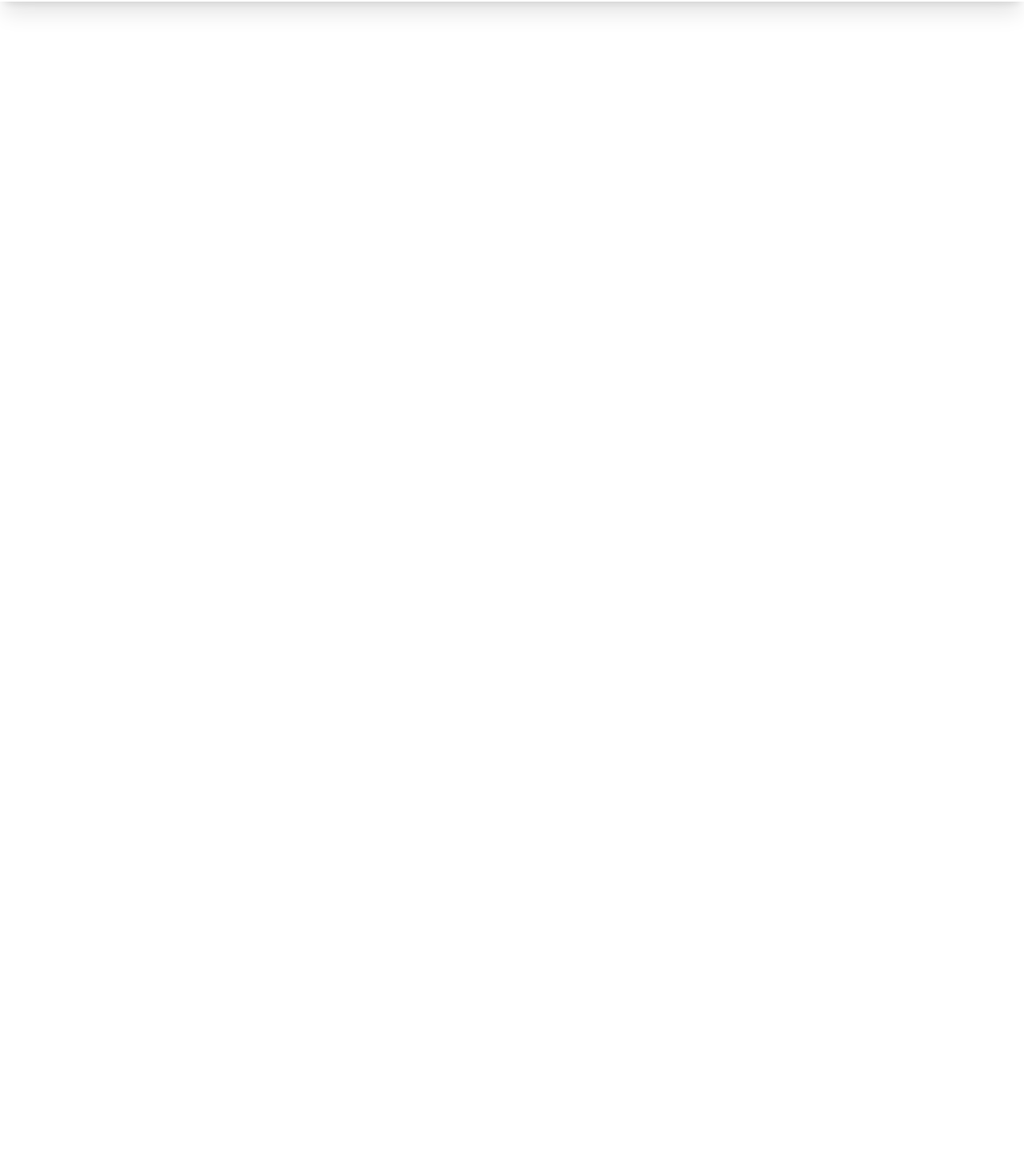
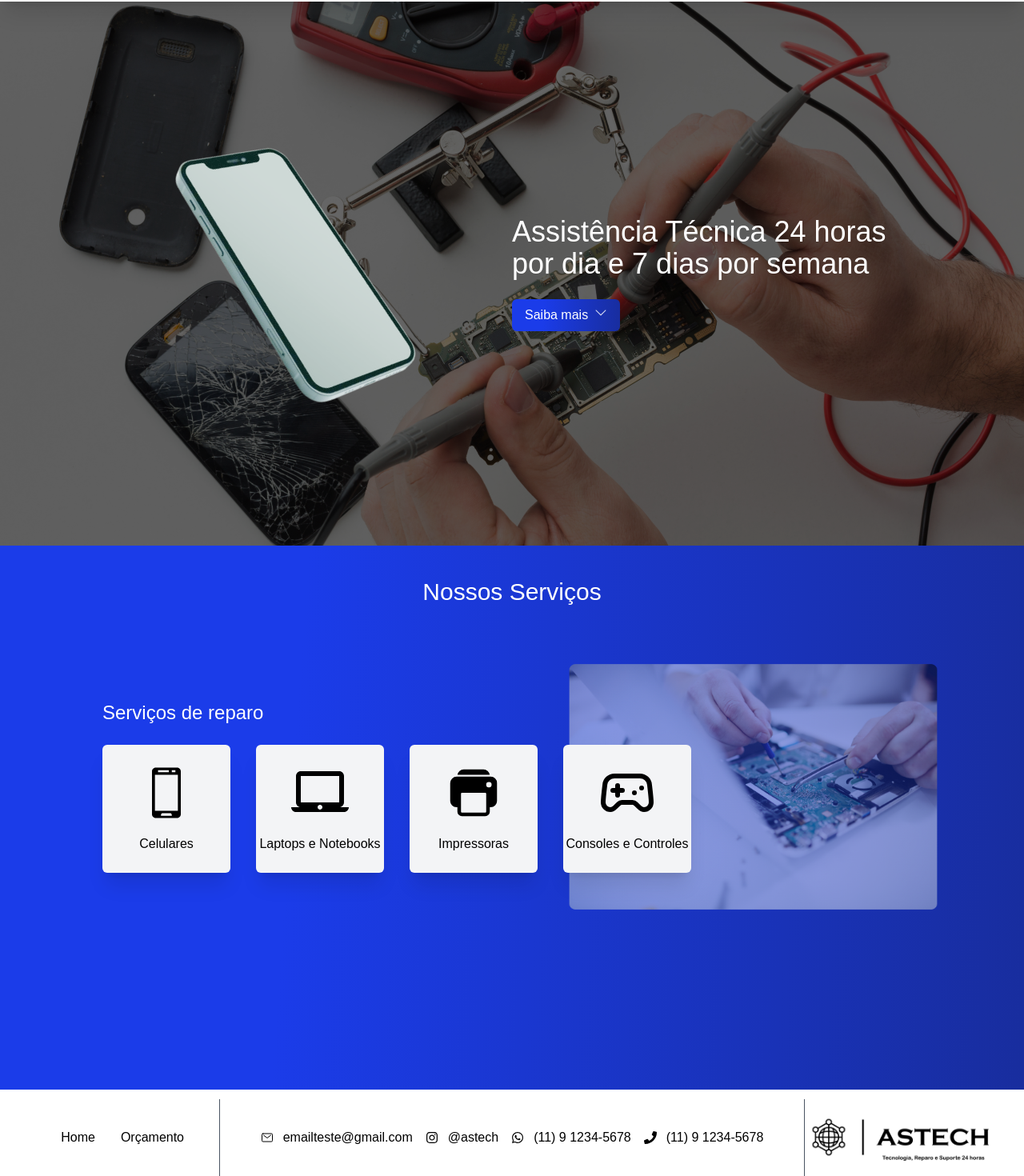
Before and after one commit to astech-repo/front-end, a Next.js app: page / in a window 1280 px wide. Shown: the part 118-1588 px from the top of the page at 80% size. Before the commit the page ends 800 px from the top, so only its background shows below. Built offline with nearby package versions, Linux system fonts and the light colour scheme; a web font is replaced by a local one.

Commit message:
Home finalizada

```diff
--- a/src/app/page.tsx
+++ b/src/app/page.tsx
@@ -1,9 +1,87 @@
 import Header from "@/components/header";
+import Image from "next/image";
+import bghome from "../../public/bg-home.png";
+import smartphone from "../../public/smartphone.png";
+import card from "../../public/card-home.png";
+import { BsChevronDown } from "react-icons/bs";
+import CardButton from "@/components/button-home";
+import { GiSmartphone } from "react-icons/gi";
+import { MdLaptopMac } from "react-icons/md";
+import { IoPrint } from "react-icons/io5";
+import { LuGamepad2 } from "react-icons/lu";
+import Footer from "@/components/footer";
+
+const buttons = [
+  {
+    title: "Celulares",
+    icon: <GiSmartphone />,
+    link: "test",
+  },
+  {
+    title: "Laptops e Notebooks",
+    icon: <MdLaptopMac />,
+    link: "test",
+  },
+  {
+    title: "Impressoras",
+    icon: <IoPrint />,
+    link: "test",
+  },
+  {
+    title: "Consoles e Controles",
+    icon: <LuGamepad2 />,
+    link: "test",
+  },
+];
 
 export default function Home() {
   return (
-    <main className="flex min-h-screen flex-col items-center justify-center">
-      <Header/>
+    <main className="flex min-h-screen min-w-screen flex-col items-center justify-center">
+      <Header />
+      <section className="w-full h-[85vh] mt-[15vh] relative flex justify-center items-center">
+        <div className="absolute top-0 left-0 z-0">
+          <Image
+            src={bghome}
+            alt="Background Home"
+            className="h-[85vh] w-screen object-cover"
+          />
+        </div>
+        <div className="z-10 flex items-center justify-center">
+          <div className="w-1/2 flex justify-end">
+            <Image src={smartphone} alt="Smartphone" />
+          </div>
+          <div className="w-1/2 flex flex-col items-start gap-6">
+            <h1 className="text-white text-4xl w-3/4">
+              Assistência Técnica 24 horas por dia e 7 dias por semana
+            </h1>
+            <button className="flex items-center justify-center gap-2 bg-degrade text-white rounded-md px-4 py-2 transition-all hover:brightness-110">
+              Saiba mais <BsChevronDown className="animate-bounce" />
+            </button>
+          </div>
+        </div>
+      </section>
+      <section className="h-[85vh] bg-degrade w-full flex flex-col items-center py-10">
+        <h1 className="text-white text-3xl">Nossos Serviços</h1>
+        <div className="flex flex-col justify-center items-start w-4/5 h-3/4">
+          <div className="flex flex-col justify-center items-start gap-6 z-10">
+            <h1 className="text-white text-2xl">Serviços de reparo</h1>
+            <div className="flex items-center justify-center gap-8">
+              {buttons.map((button, index) => (
+                <CardButton
+                  key={index}
+                  icon={button.icon}
+                  title={button.title}
+                  link={button.link}
+                />
+              ))}
+            </div>
+          </div>
+          <div className="absolute right-8 z-0">
+            <Image src={card} alt="Assistência Técnica" className="scale-75" />
+          </div>
+        </div>
+      </section>
+      <Footer />
     </main>
   );
 }
--- /dev/null
+++ b/src/components/button-home.tsx
@@ -0,0 +1,21 @@
+import Link from "next/link";
+import React from "react";
+
+interface CardButtonProps {
+  icon: React.ReactNode;
+  title: string;
+  link: string;
+}
+
+const CardButton: React.FC<CardButtonProps> = ({ icon, title, link }) => {
+  return (
+    <Link href={link}>
+      <div className="cursor-pointer transition-all hover:opacity-75 bg-gray-100 w-40 h-40 rounded-md shadow-xl flex flex-col items-center justify-center gap-4">
+        <div className="text-7xl">{icon}</div>
+        <div className="text-center text-balance">{title}</div>
+      </div>
+    </Link>
+  );
+};
+
+export default CardButton;
--- /dev/null
+++ b/src/components/footer.tsx
@@ -0,0 +1,31 @@
+import Image from "next/image";
+import logo from "../../public/ASTECH-Logo.png";
+import { FaInstagram, FaPhone, FaPhoneAlt, FaWhatsapp } from "react-icons/fa";
+import { GoMail } from "react-icons/go";
+import { IoMailOutline } from "react-icons/io5";
+
+export default function Footer() {
+  return (
+    <footer className="w-full h-[15vh] bg-white shadow-xl flex items-center justify-center px-8">
+      <div className="w-1/5 h-4/5 flex items-center justify-center border-r-[1px] border-gray-600">
+      <nav>
+          <ul className="flex flex-row items-center justify-center gap-8">
+            <li className="cursor-pointer transition-all hover:opacity-75">Home</li>
+            <li className="cursor-pointer transition-all hover:opacity-75">Orçamento</li>
+          </ul>
+        </nav>
+      </div>
+      <div className="w-3/5 h-full flex justify-center items-center">
+        <ul className="flex justify-center items-center gap-4">
+          <li className="transition-all cursor-pointer hover:opacity-75 flex items-center justify-center gap-3"><IoMailOutline /> emailteste@gmail.com</li>
+          <li className="transition-all cursor-pointer hover:opacity-75 flex items-center justify-center gap-3"><FaInstagram /> @astech</li>
+          <li className="transition-all cursor-pointer hover:opacity-75 flex items-center justify-center gap-3"><FaWhatsapp /> (11) 9 1234-5678</li>
+          <li className="transition-all cursor-pointer hover:opacity-75 flex items-center justify-center gap-3"><FaPhone /> (11) 9 1234-5678</li>
+        </ul>
+      </div>
+      <div className="h-4/5 border-l-[1px] border-gray-600 w-1/5 flex items-center justify-center">
+        <Image src={logo} alt="Logo ASTech" className="h-4/5 w-auto" />
+      </div>
+    </footer>
+  );
+}
--- a/src/components/header.tsx
+++ b/src/components/header.tsx
@@ -4,7 +4,7 @@ import { FaPhoneAlt } from "react-icons/fa";
 
 export default function Header() {
   return (
-    <header className="w-full h-[15vh] bg-white fixed top-0 shadow-xl flex items-center justify-center px-8">
+    <header className="z-50 w-full h-[15vh] bg-white fixed top-0 shadow-xl flex items-center justify-center px-8">
       <div className="h-full w-1/3 flex items-center justify-start">
         <Image src={logo} alt="Logo ASTech" className="h-4/5 w-auto" />
       </div>
--- a/tailwind.config.ts
+++ b/tailwind.config.ts
@@ -10,8 +10,8 @@ const config: Config = {
     extend: {
       backgroundImage: {
         "gradient-radial": "radial-gradient(var(--tw-gradient-stops))",
-        "gradient-conic":
-          "conic-gradient(from 180deg at 50% 50%, var(--tw-gradient-stops))",
+        "gradient-conic": "conic-gradient(from 180deg at 50% 50%, var(--tw-gradient-stops))",
+        "degrade": "linear-gradient(94deg, #1B3CE9 29.04%, #182D9E 100%);",
       },
     },
   },
```
